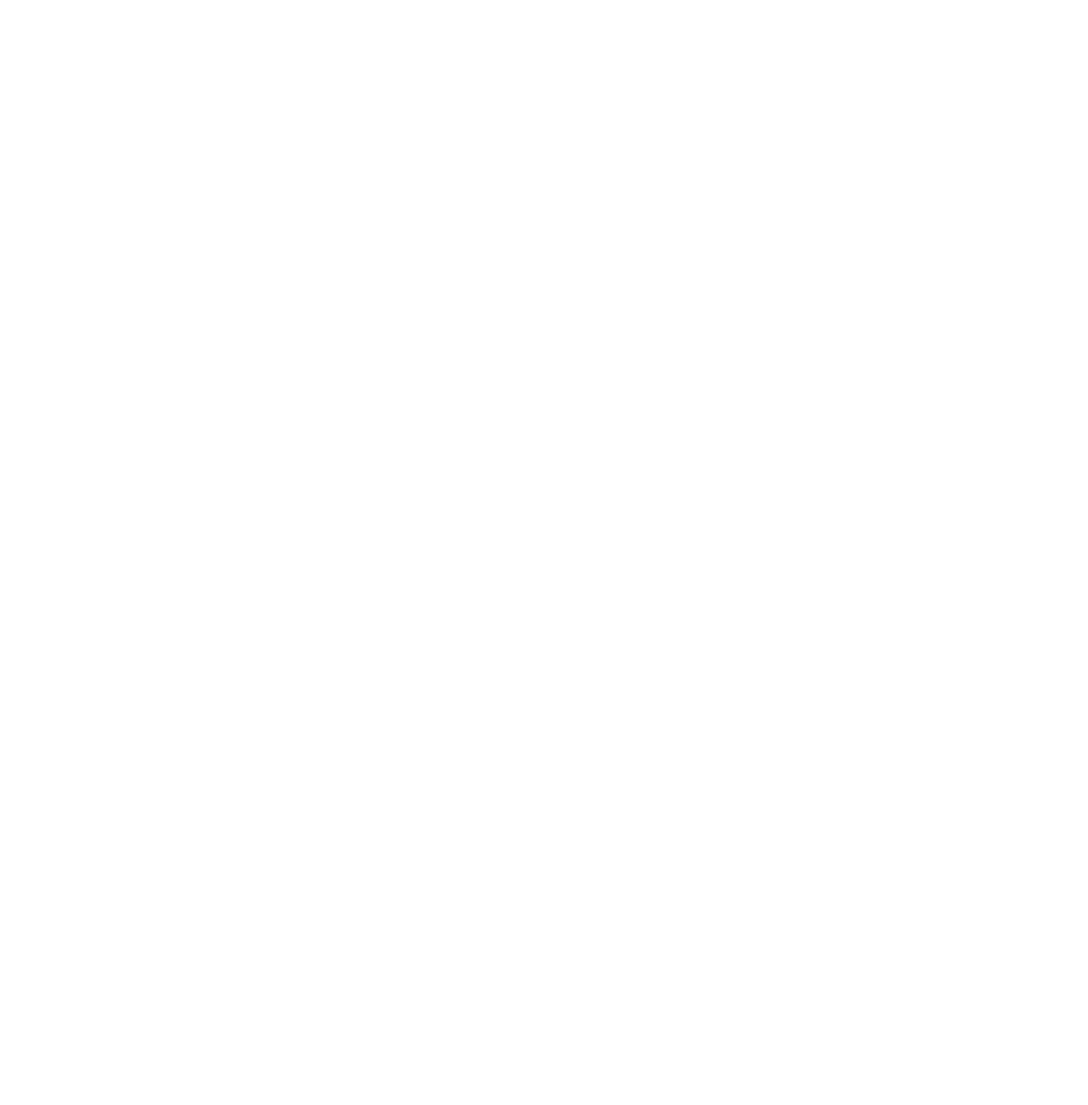
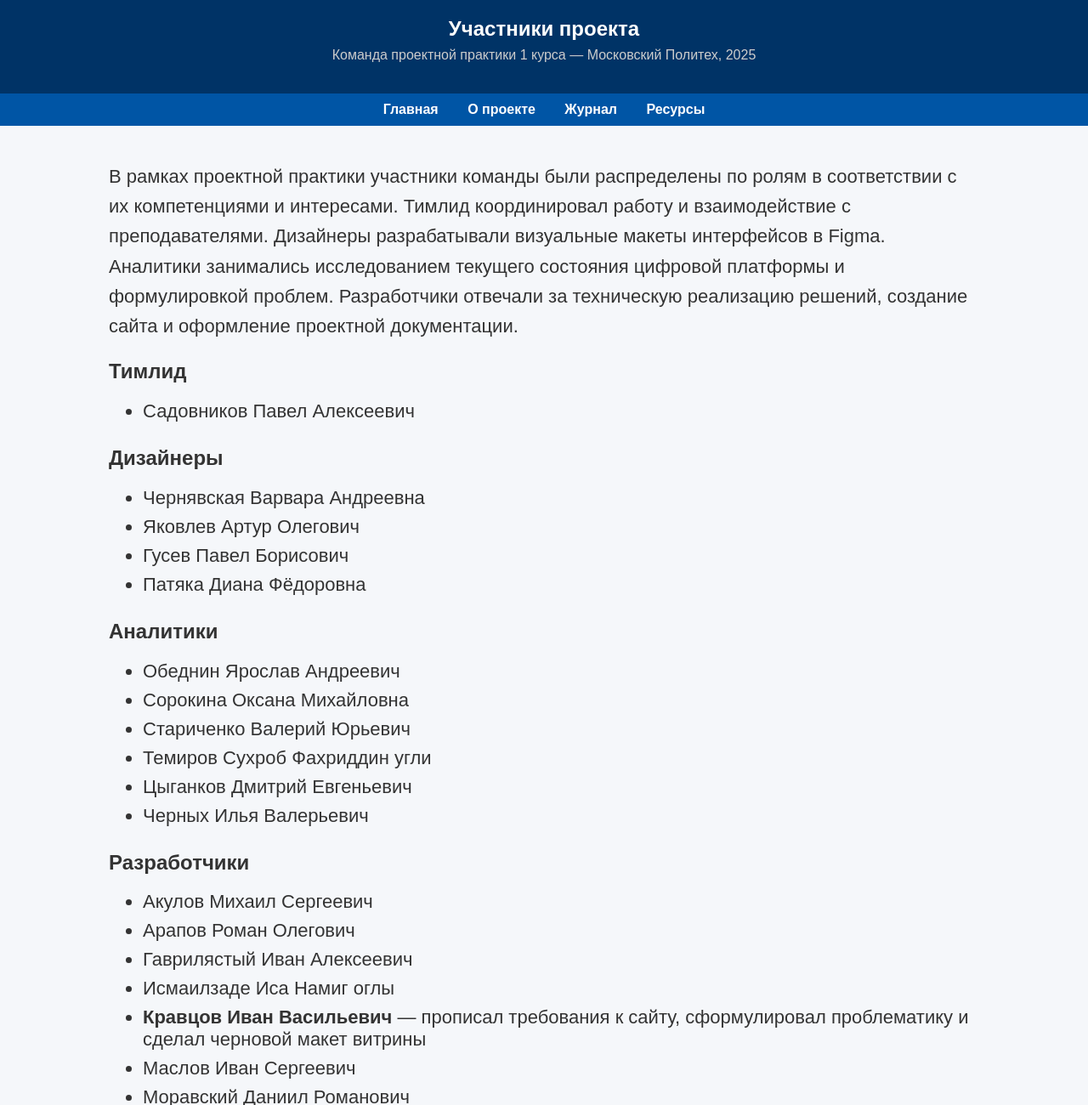
Before and after one commit to TheDistortedOne/practice-2025-1-kravtsov-ivan, a plain HTML site: page site/members.html in a window 1280 px wide. Shown: the top 1300 px of the page at 85% size. Before the commit the page ends 800 px from the top, so only its background shows below. Drawn offline with Linux system fonts and the light colour scheme.

Commit message:
Создана страница со списком участников проекта по дисциплине «Проектная деятельность»

```diff
--- a/site/assets/style.css
+++ b/site/assets/style.css
@@ -104,3 +104,7 @@ figcaption {
     color: #666;
     margin-top: 8px;
 }
+.text section ul li {
+    padding-bottom: 8px;
+    font-size: 22px;
+}
--- a/site/members.html
+++ b/site/members.html
@@ -0,0 +1,91 @@
+<!DOCTYPE html>
+<html lang="ru">
+  <head>
+    <meta charset="UTF-8" />
+    <meta name="viewport" content="width=device-width, initial-scale=1" />
+    <title>Участники проекта</title>
+    <link rel="stylesheet" href="assets/style.css" />
+  </head>
+  <body>
+    <header>
+      <h1>Участники проекта</h1>
+      <p class="subtitle">
+        Команда проектной практики 1 курса — Московский Политех, 2025
+      </p>
+    </header>
+
+    <nav>
+      <ul>
+        <li><a href="index.html">Главная</a></li>
+        <li><a href="about.html">О проекте</a></li>
+        <li><a href="journal.html">Журнал</a></li>
+        <li><a href="resources.html">Ресурсы</a></li>
+      </ul>
+    </nav>
+
+    <main>
+      <div class="text">
+        <section>
+          <p>
+            В рамках проектной практики участники команды были распределены по
+            ролям в соответствии с их компетенциями и интересами. Тимлид
+            координировал работу и взаимодействие с преподавателями. Дизайнеры
+            разрабатывали визуальные макеты интерфейсов в Figma. Аналитики
+            занимались исследованием текущего состояния цифровой платформы и
+            формулировкой проблем. Разработчики отвечали за техническую
+            реализацию решений, создание сайта и оформление проектной
+            документации.
+          </p>
+          <h2>Тимлид</h2>
+          <ul>
+            <li>Садовников Павел Алексеевич</li>
+          </ul>
+        </section>
+
+        <section>
+          <h2>Дизайнеры</h2>
+          <ul>
+            <li>Чернявская Варвара Андреевна</li>
+            <li>Яковлев Артур Олегович</li>
+            <li>Гусев Павел Борисович</li>
+            <li>Патяка Диана Фёдоровна</li>
+          </ul>
+        </section>
+
+        <section>
+          <h2>Аналитики</h2>
+          <ul>
+            <li>Обеднин Ярослав Андреевич</li>
+            <li>Сорокина Оксана Михайловна</li>
+            <li>Стариченко Валерий Юрьевич</li>
+            <li>Темиров Сухроб Фахриддин угли</li>
+            <li>Цыганков Дмитрий Евгеньевич</li>
+            <li>Черных Илья Валерьевич</li>
+          </ul>
+        </section>
+
+        <section>
+          <h2>Разработчики</h2>
+          <ul>
+            <li>Акулов Михаил Сергеевич</li>
+            <li>Арапов Роман Олегович</li>
+            <li>Гаврилястый Иван Алексеевич</li>
+            <li>Исмаилзаде Иса Намиг оглы</li>
+            <li>
+              <strong>Кравцов Иван Васильевич</strong> — прописал требования к
+              сайту, сформулировал проблематику и сделал черновой макет витрины
+            </li>
+            <li>Маслов Иван Сергеевич</li>
+            <li>Моравский Даниил Романович</li>
+          </ul>
+        </section>
+      </div>
+    </main>
+
+    <footer>
+      <p>
+        &copy; Московский Политех, 2025. Команда проектной практики 1 курса.
+      </p>
+    </footer>
+  </body>
+</html>
```
